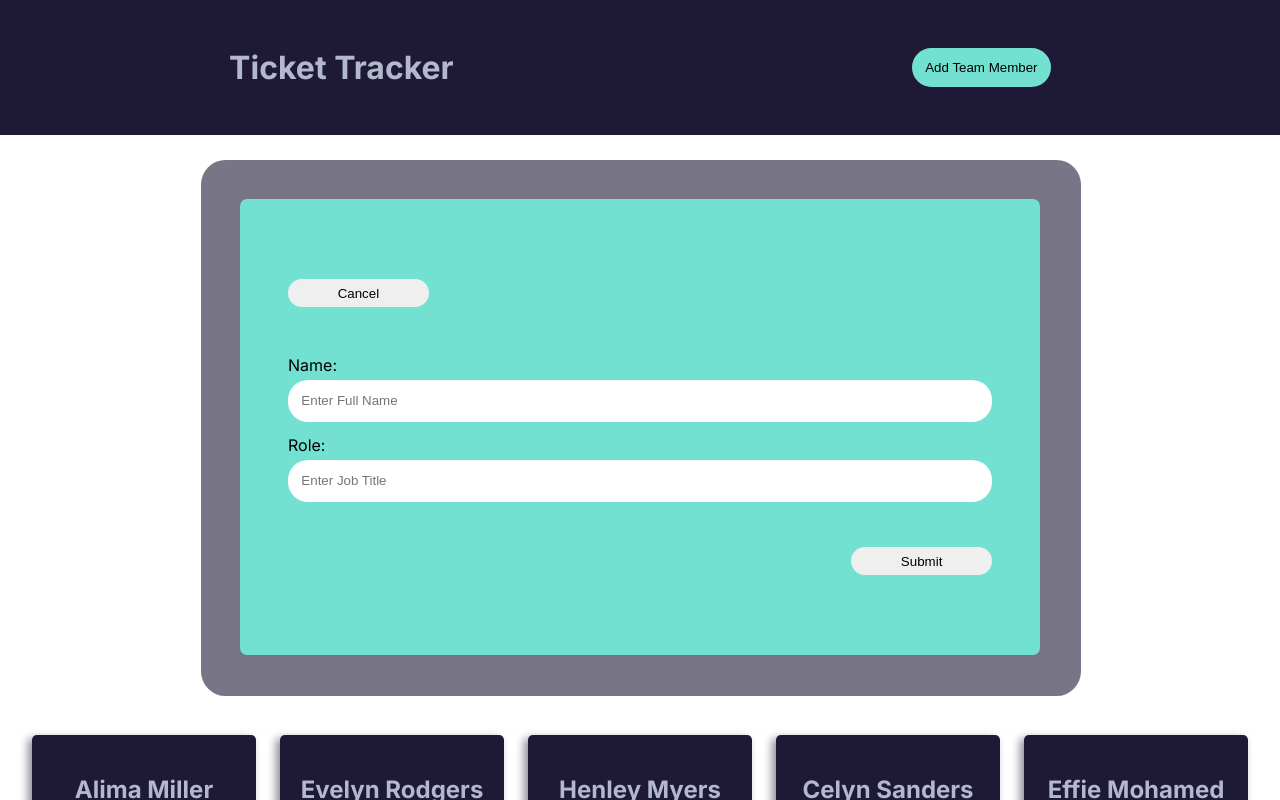
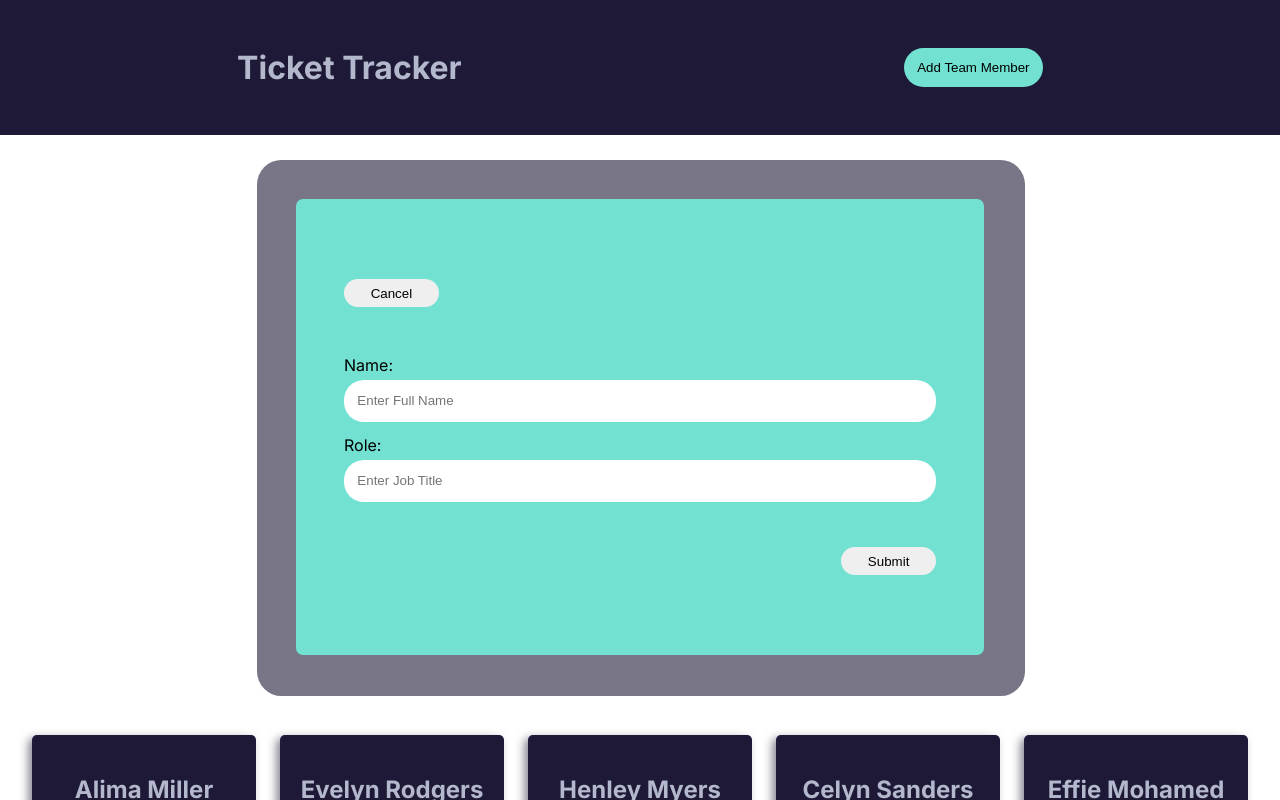
Before and after one commit to walkonmars36/ticket-tracker-june-22, a React (Create React App) app: page / in a window 1280 px wide. Both pictures are taken after a click on the button "Add Team Member". Shown: the top 800 px of the page. Built offline with nearby package versions, Linux system fonts and the light colour scheme.

Commit message:
form cancel function sorted

```diff
--- a/src/App.jsx
+++ b/src/App.jsx
@@ -5,6 +5,7 @@ import teamMembers from "./data/team";
 import EmployeeCard from "./components/EmployeeCard/EmployeeCard";
 import HeaderSection from "./components/HeaderSection/HeaderSection";
 import AddEmployee from "./components/AddEmployee/AddEmployee";
+import {faSleigh} from "@fortawesome/free-solid-svg-icons";
 
 const App = () => {
   const [AddEmployeeForm, setAddEmployeeForm] = useState(false);
@@ -19,9 +20,12 @@ const App = () => {
       role: e.target[2].value,
     };
 
-    console.log(newMember);
+    setTeam([...team, newMember]);
+  };
 
-    setTeam([...team, newMember]);
+  const handleCancel = (e) => {
+    e.preventDefault();
+    setAddEmployeeForm(false);
   };
 
   const toggleAddEmployee = () => {
@@ -37,7 +41,7 @@ const App = () => {
   return (
     <>
       <HeaderSection toggleForm={toggleAddEmployee} />
-      {AddEmployeeForm && <AddEmployee handleAddMember={handleAddMember} />}
+      {AddEmployeeForm && <AddEmployee handleAddMember={handleAddMember} handleCancel={handleCancel} />}
 
       <div className="content">{team.map(getEmployeeCard)}</div>
     </>
--- a/src/assets/sass/_reset.scss
+++ b/src/assets/sass/_reset.scss
@@ -1,3 +1,9 @@
 button {
   border: none;
 }
+
+* {
+  padding: 0;
+  margin: 0;
+  box-sizing: border-box;
+}
--- a/src/components/AddEmployee/AddEmployee.jsx
+++ b/src/components/AddEmployee/AddEmployee.jsx
@@ -1,11 +1,11 @@
 import React from "react";
 import "./AddEmployee.scss";
 
-const AddEmployee = ({toggleForm, handleAddMember}) => {
+const AddEmployee = ({handleAddMember, handleCancel}) => {
   return (
     <div>
       <form className="employee-form" onSubmit={handleAddMember}>
-        <button className="employee-form__cancel-btn" onClick={toggleForm}>
+        <button className="employee-form__cancel-btn" onClick={handleCancel}>
           Cancel
         </button>
         <label htmlFor="name">Name:</label>
--- a/src/components/AddEmployee/AddEmployee.scss
+++ b/src/components/AddEmployee/AddEmployee.scss
@@ -4,8 +4,8 @@
   display: flex;
   flex-direction: column;
   align-content: center;
-  width: 80%;
-  max-width: 50rem;
+  width: 70%;
+  max-width: 43rem;
   margin: 4rem auto 3rem;
   padding: 5em 3em;
   border-radius: 7px;
@@ -13,19 +13,17 @@
   box-shadow: 1px 1px 0px 40px rgba($color-dark-purple, 0.6);
 
   &__cancel-btn {
-    width: 20%;
     align-self: flex-start;
     border-radius: 20px;
-    padding: 0.5em 1em;
+    padding: 0.5em 2em;
     margin-bottom: 3rem;
   }
 
   &__submit {
-    width: 20%;
     align-self: flex-end;
     border: none;
     border-radius: 20px;
-    padding: 0.5em 0;
+    padding: 0.5em 2em;
     margin-top: 2rem;
   }
 
--- a/src/components/HeaderSection/HeaderSection.scss
+++ b/src/components/HeaderSection/HeaderSection.scss
@@ -4,7 +4,7 @@
   display: flex;
   justify-content: space-around;
   background-color: $color-dark-purple;
-  padding: 3em 0;
+  padding: 3em 1em;
 
   &__heading {
     color: $font-color;
@@ -14,12 +14,10 @@
     background-color: $color-green;
     border-radius: 20px;
     padding: 0 1em;
-    transition: all 0.2s ease-in-out;
 
     &:hover {
       transform: scale(1.1);
       box-shadow: 0px 0px 4px 4px rgba($font-color, 0.75);
-
       cursor: pointer;
     }
   }
--- a/src/index.css
+++ b/src/index.css
@@ -1,5 +1,5 @@
-* {
+/* * {
   margin: 0;
   padding: 0;
   box-sizing: border-box;
-}
+} */
```
